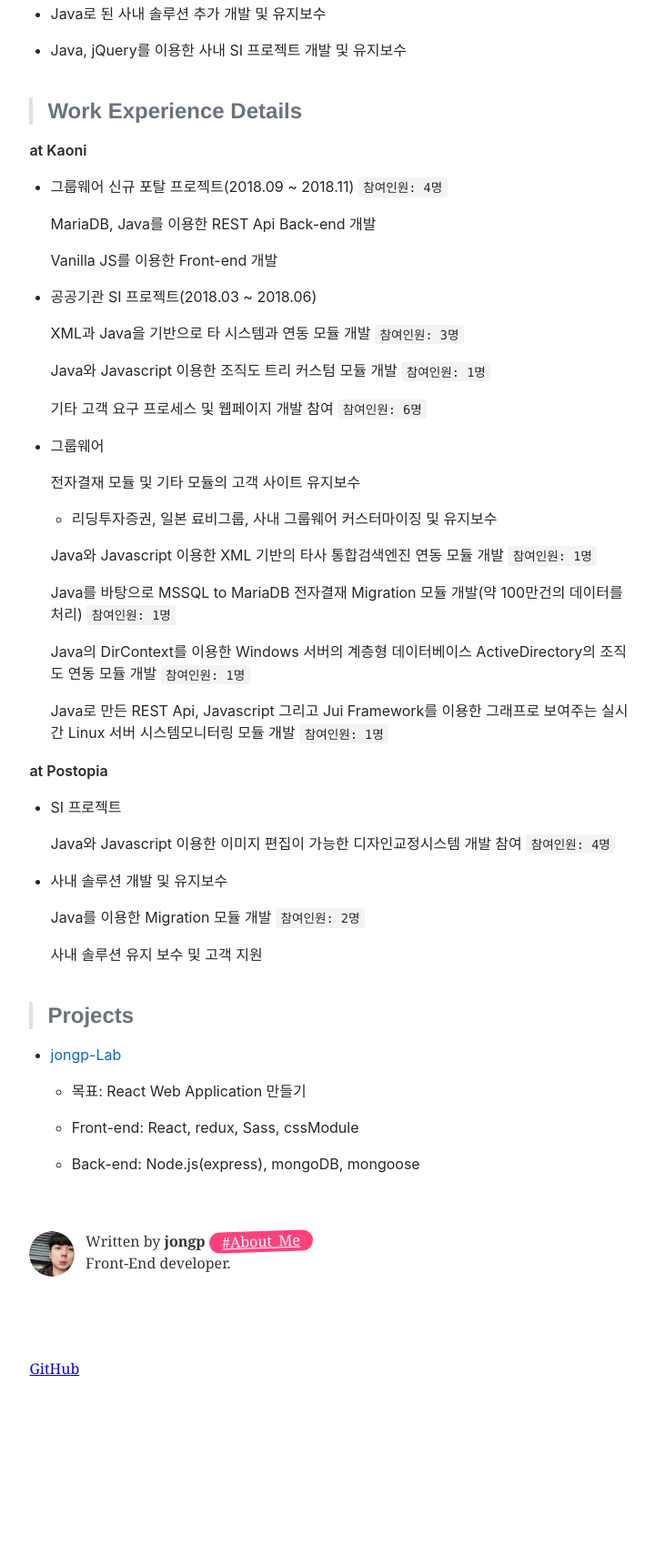
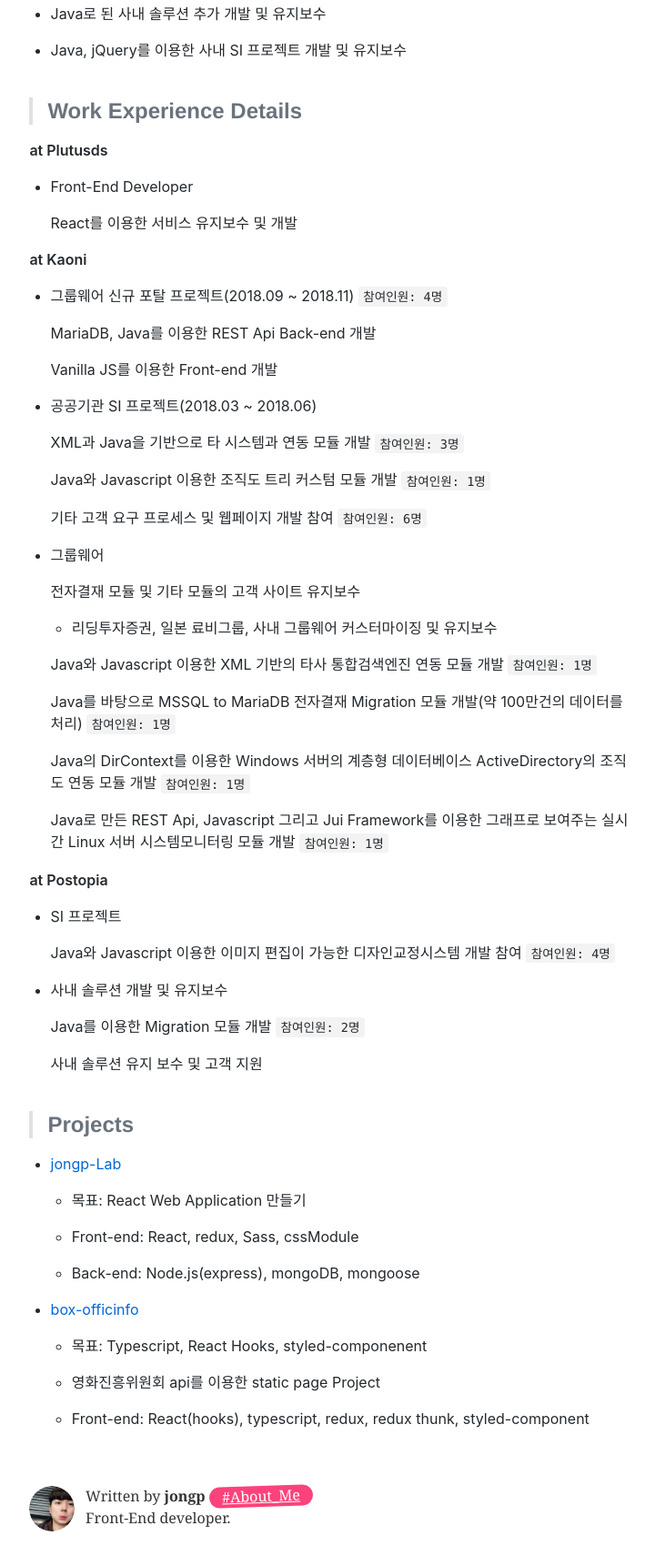
Before and after one commit to jonggyun/jongp.me, a Gatsby site: page /about/ in a window 1280 px wide. Shown: the part 675-2396 px from the top of the page at 91% size, without its empty margins (277-997 px from the left). Before the commit the page ends 2226 px from the top, so only its background shows below. Built offline with nearby package versions, Linux system fonts and the light colour scheme; Gatsby itself is replaced by a stand-in of ours; some packages are replaced by stand-ins of ours; what typography-theme-github would draw is missing.

Commit message:
add new project in about.me

```diff
--- a/content/about/index.md
+++ b/content/about/index.md
@@ -39,6 +39,12 @@
 <br />
 
 > ## Work Experience Details
+
+**at Plutusds**
+
+- Front-End Developer
+
+  React를 이용한 서비스 유지보수 및 개발
 
 **at Kaoni**
 
@@ -96,6 +102,14 @@
 
   - Back-end: Node.js(express), mongoDB, mongoose
 
+- [box-officinfo](https://github.com/jonggyun/box-officinfo.git)
+
+  - 목표: Typescript, React Hooks, styled-componenent
+
+  - 영화진흥위원회 api를 이용한 static page Project
+
+  - Front-end: React(hooks), typescript, redux, redux thunk, styled-component
+
 <!--
 * [메모장](https://github.com/jonggyun/memo-app)
 
```
